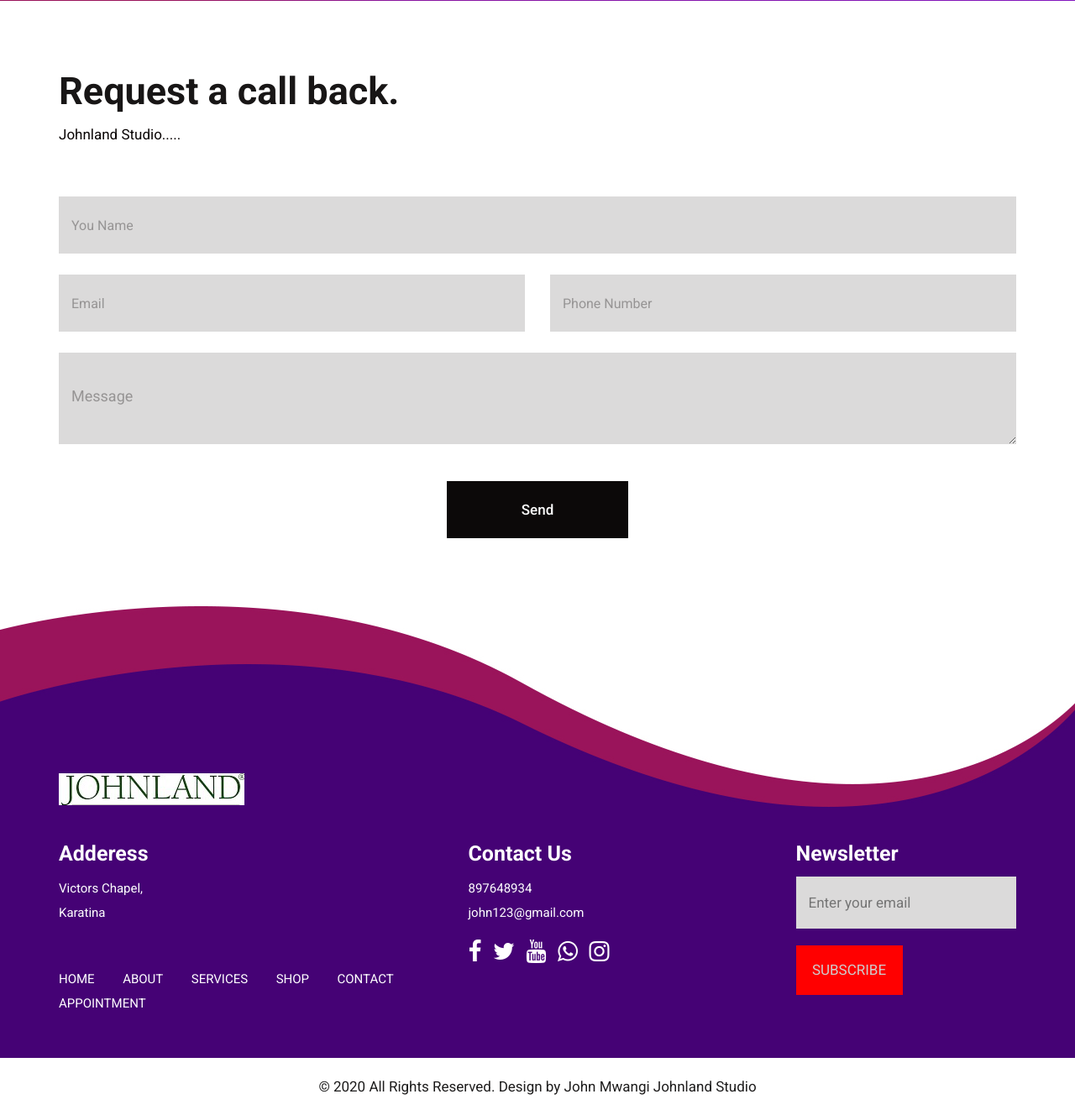
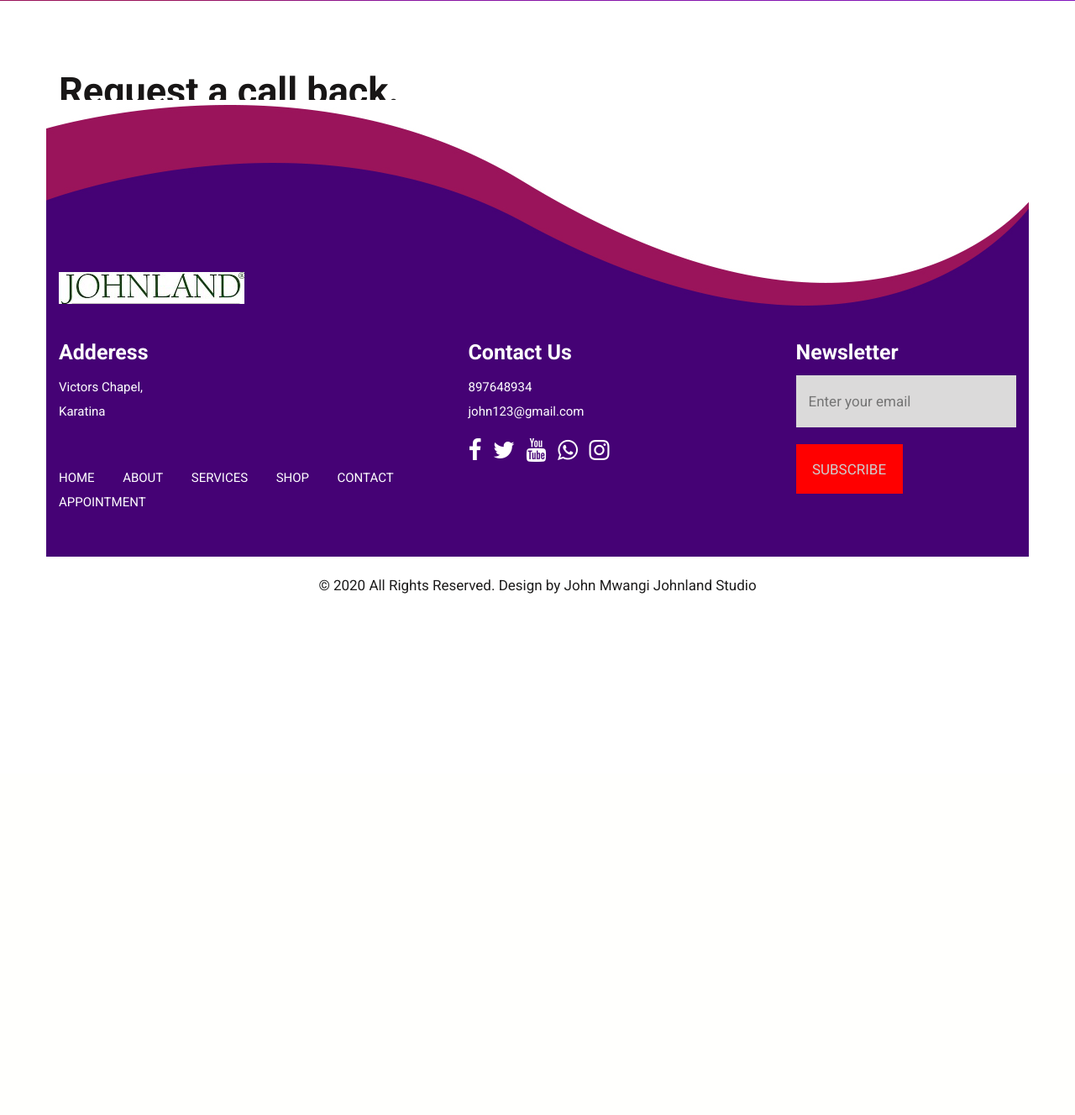
Before and after one commit to John17712/johnlandstudio, a Django app: page / in a window 1280 px wide. Shown: the part 3920-5248 px from the top of the page at 84% size. After the commit the page ends 4627 px from the top, so only its background shows below. Run offline with Django 4.2, Linux system fonts and the light colour scheme; some libraries are stand-ins or nearby versions.

Commit message:
Update index.html

```diff
--- a/johnlandstudio/templates/index.html
+++ b/johnlandstudio/templates/index.html
@@ -305,30 +305,7 @@
                      <p>Johnland Studio.....      </p>
                   </div>
                </div>
-               <div class="col-md-12">
-                  <form id="request" class="main_form">
-                     <div class="row">
-                        <div class="col-md-12 ">
-                           <input class="contactus" placeholder="You Name" type="type" name="Name">
-                        </div>
-                        <div class="col-md-6">
-                           <input class="contactus" placeholder="Email" type="type" name="Email">
-                        </div>
-                        <div class="col-md-6">
-                           <input class="contactus" placeholder="Phone Number" type="type" name="Phone Number">
-                        </div>
-                        <div class="col-md-12">
-                           <textarea class="textarea" placeholder="Message" type="Message"></textarea>
-                        </div>
-                        <div class="col-md-12">
-                           <button class="send_btn">Send</button>
-                        </div>
-                     </div>
-                  </form>
-               </div>
-            </div>
-         </div>
-      </div>
+
       <!-- end contact section -->
       <!-- footer -->
       <footer>
```
